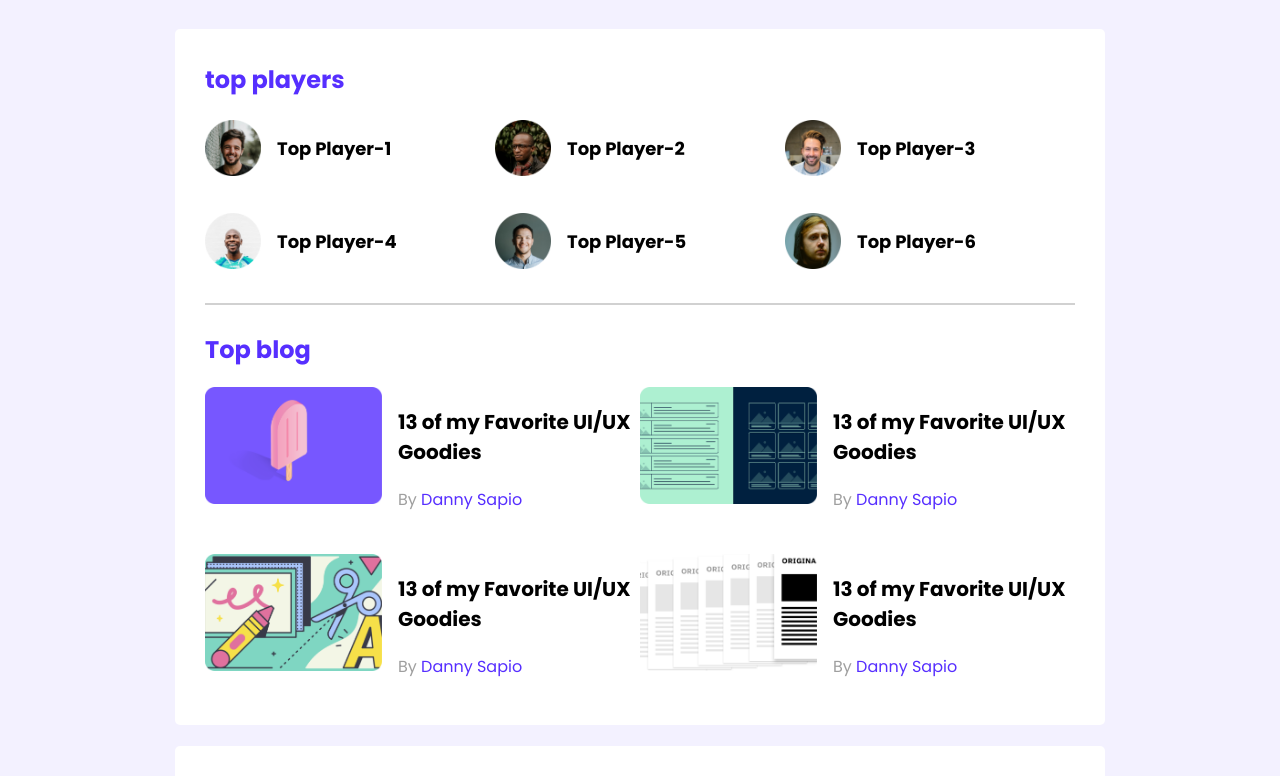
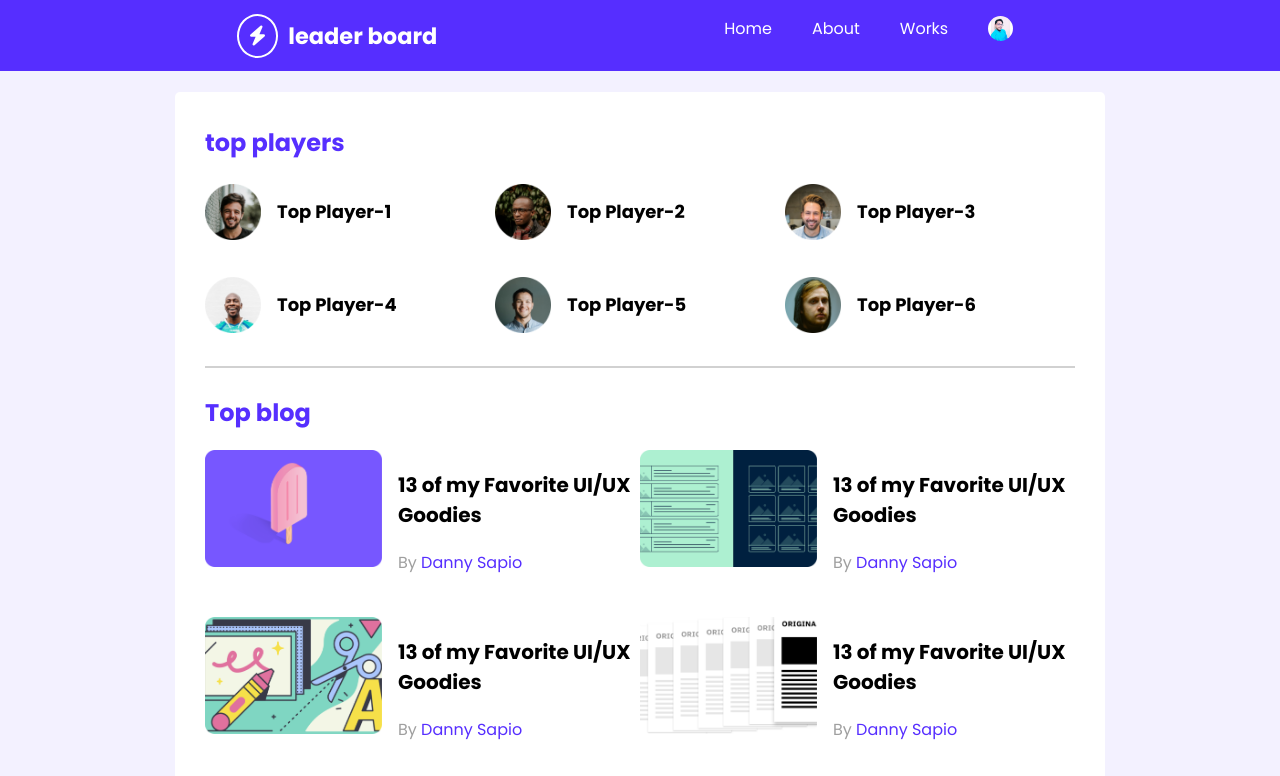
Before and after one commit to sofiulalom/leader-borad-css3, a plain HTML site: page index.html in a window 1280 px wide. Shown: the top 776 px of the page. Drawn offline with Linux system fonts and the light colour scheme.

Commit message:
all add commit

```diff
--- a/index.html
+++ b/index.html
@@ -11,11 +11,33 @@
     <link rel="stylesheet" href="styles/style.css">
 </head>
 <body>
-    <!--header start-->
-    <header>
+ <section class="wrapper">
+       <!--header start-->
+       <header class="top-bar">
+
+        <div class="logo">
+            <div class="icon">
+                <i class="fa-solid fa-bolt"></i>
+            </div>
+           <div class="logo-title">
+             <h2>leader board</h2>
+           </div>
+         </div>
+        <!---nav bar -->
+         <nav>
+            <ul>
+                <li><a class="efect" href="">Home</a></li>
+                <li><a class="efect" href="">About</a></li>
+                <li><a class="efect" href="">Works</a></li>
+                <li><a href=""><img src="images/players/player7.jpg" alt=""></a></li>
+            </ul>
+         </nav>
+
+
 
     </header>
     <!--header end-->
+ </section>
     <main>
         <!--top players and blogs-->
         <section class="container">
--- a/styles/style.css
+++ b/styles/style.css
@@ -4,6 +4,52 @@
 body{
     font-family: 'Poppins', sans-serif;
     background-color: #f3f1ff;
+    margin: 0;
+    padding: 0;
+}
+.top-bar{
+    background-color: #562Eff;
+    display: flex;
+    justify-content: space-evenly;
+    color: white;
+}
+.logo{
+    display: flex;
+    align-items: center;
+}
+.icon{
+    font-size: 20px;
+    border: 2px solid white;
+    border-radius: 100%;
+    margin-right: 10px;
+}
+.fa-bolt{
+padding: 10px;
+}
+.logo-title{
+    font-size: 15px;
+}
+nav ul{
+    display: flex;
+}
+ul li{
+    list-style: none;
+    margin-right: 20px;
+}
+ul li a{
+    text-decoration: none;
+    color: white;
+    padding: 0 10px;
+    cursor: pointer;
+    transition: 0.3s;
+
+}
+.efect:hover{
+   background-color: black;
+}
+li a> img{
+    width: 25px;
+    border-radius: 100%;
 }
 main{
     display: flex;
@@ -128,6 +174,9 @@ hr{
     .container{
         width: 100%;
     }
+    .top-bar{
+        flex-direction: column;
+    }
     .players, .blogs, .courses{
         grid-template-columns: repeat(1, 1fr);
     }
@@ -147,9 +196,11 @@ hr{
     }
     .players, .courses{
         grid-template-columns: repeat(2, 1fr);
+        justify-items: center;
     }
     .blogs{
         grid-template-columns: repeat(1, 1fr);
+        justify-items: center;
     }
 
 }
```
Also changed, not shown: images/players/player7.jpg (added).
